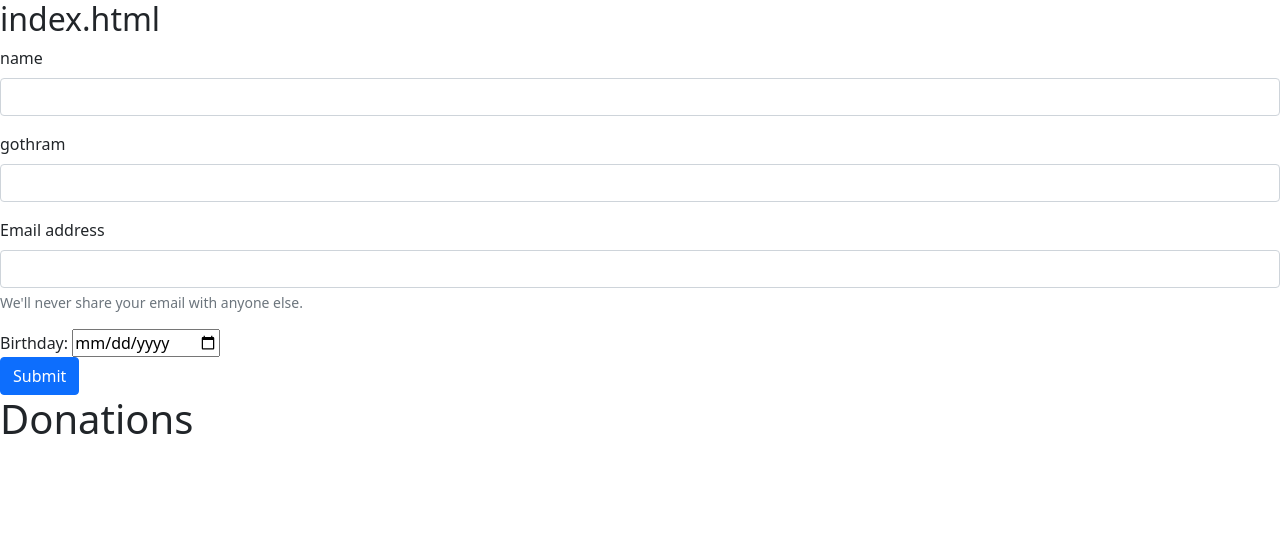
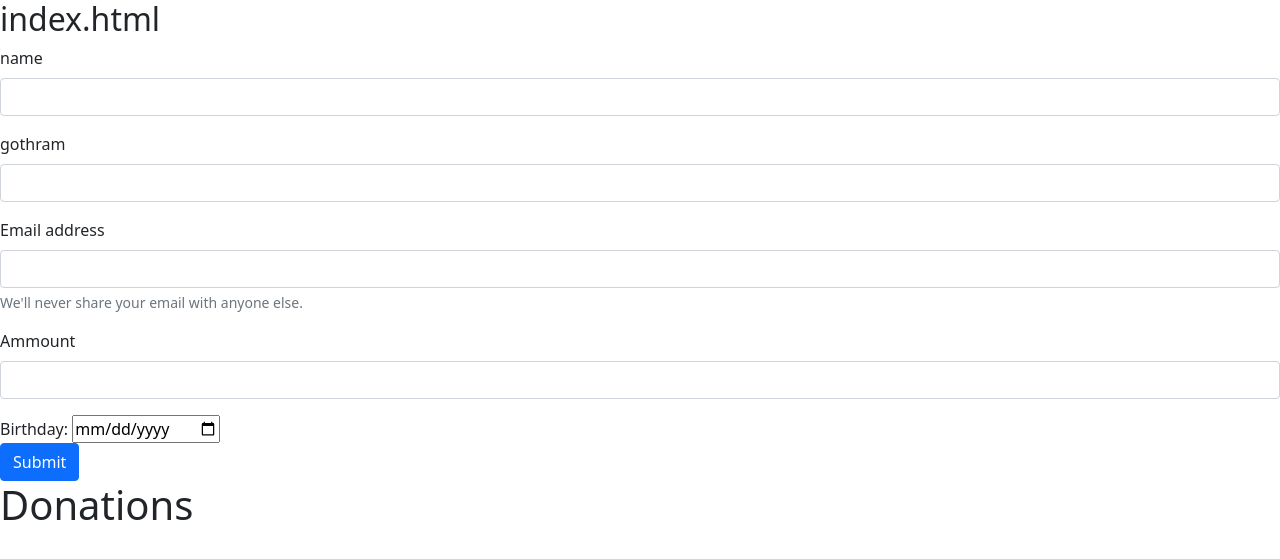
Before and after one commit to riscvsi/gurukulam, a Django app: page /donation/ in a window 1280 px wide. Shown: the top 559 px of the page. Run offline with Django 5.2, Linux system fonts and the light colour scheme.

Commit message:
models added create migrations and create fields in database

```diff
--- a/gurukulam/donation/templates/index.html
+++ b/gurukulam/donation/templates/index.html
@@ -7,18 +7,23 @@
 
   <div class="mb-3">
     <label for="name" class="form-label">name</label>
-    <input type="name" class="form-control" id="name" aria-describedby="name">
+    <input name="name" type="name" class="form-control" id="name" aria-describedby="name">
   </div>
 
   <div class="mb-3">
     <label for="gothram" class="form-label">gothram</label>
-    <input type="gothram" class="form-control" id="gothram" aria-describedby="gothram">
+    <input name="gothram" type="gothram" class="form-control" id="gothram" aria-describedby="gothram">
   </div>
 
   <div class="mb-3">
     <label for="exampleInputEmail1" class="form-label">Email address</label>
-    <input type="email" class="form-control" id="exampleInputEmail1" aria-describedby="emailHelp">
+    <input name = "email" type="email" class="form-control" id="email" aria-describedby="email">
     <div id="emailHelp" class="form-text">We'll never share your email with anyone else.</div>
+  </div>
+
+  <div class="mb-3">
+    <label for="ammount" class="form-label">Ammount</label>
+    <input name = "ammount" type="ammount" class="form-control" id="ammount" aria-describedby="ammount">
   </div>
 
   <div>
```
